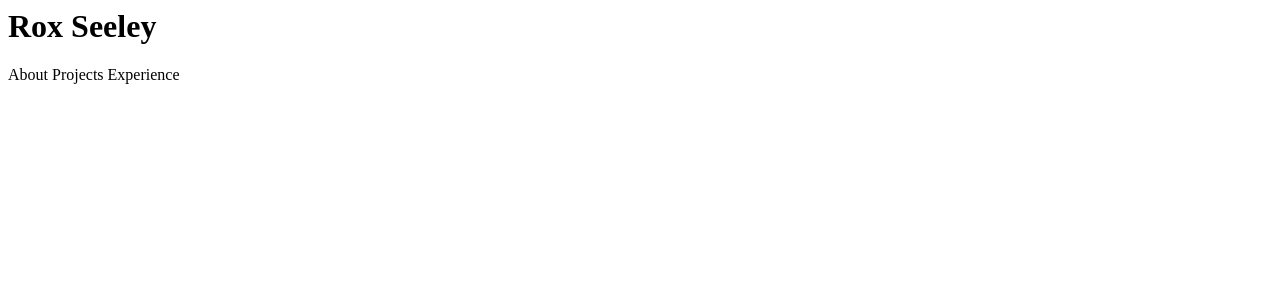
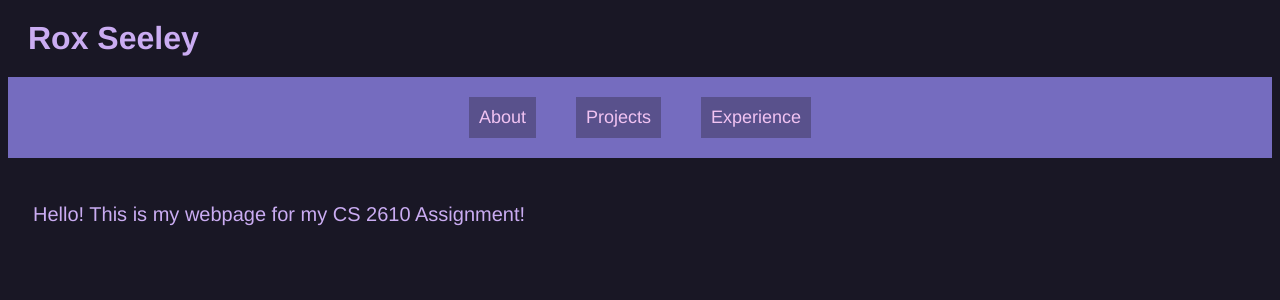
Before and after one commit to ad-auroram/Fall-24-Projects, a Python web app: template WebApps/Assign1/templates/index.html in a window 1280 px wide. Shown: the top 300 px of the page. Run offline with Jinja, Linux system fonts and the light colour scheme; the template is opened without the code that fills it, so the values that code supplies are empty.

Commit message:
Filled out html files with required info and added styling from my asset library.

```diff
--- a/WebApps/Assign1/static/code.js
+++ b/WebApps/Assign1/static/code.js
@@ -0,0 +1,17 @@
+
+
+const links = Object.values(document.getElementsByClassName("links"));
+
+links.forEach(button =>{
+    button.addEventListener("mousedown", (e) => {
+        e.target.dataset.pressed = "true";
+    });
+    button.addEventListener("mouseup", (e) => {
+        e.target.dataset.pressed = "false";
+    });
+    button.addEventListener("mouseleave", (e) => {
+        e.target.dataset.pressed = "false";
+    });
+})
+
+console.log("Help they put me in the console!")
--- a/WebApps/Assign1/static/styles.css
+++ b/WebApps/Assign1/static/styles.css
@@ -0,0 +1,51 @@
+
+body{
+    font-family:'Franklin Gothic Medium', 'Arial Narrow', Arial, sans-serif;
+    background-color: rgb(25, 23, 37);
+    color: rgb(202, 172, 242);
+    text-align: left;
+    align-items: center;
+}
+
+.title{
+    margin:20px;
+}
+
+.content{
+    font-size: 20px;
+    margin: 25px;
+    padding-top: 20px;
+}
+
+.list{
+    padding: 5px;
+}
+
+#links{
+    display:flex;
+    flex-direction: row;
+    justify-content: center;
+    align-items: center;
+    background-color: rgb(117, 108, 191);
+    width: 100%;
+    margin: auto;
+}
+
+.links{
+    background-color: rgb(89, 81, 140);
+    color: rgb(241, 195, 242);
+    font-size: 18px;
+    margin: 20px;
+    padding: 10px;
+    transition: all .3s ease;
+}
+
+.links:hover{
+    background-color:rgb(241, 195, 242);
+    color: rgb(89, 81, 140);
+    box-shadow: 2px 5px rgba(0,0,0,.25);
+}
+
+.links[data-pressed="true"] {
+    box-shadow: none;
+}
--- a/WebApps/Assign1/templates/index.html
+++ b/WebApps/Assign1/templates/index.html
@@ -1,15 +1,21 @@
 <html lang="eng">
     <head>
-        <title>HTTP Server</title>
+        <link rel="stylesheet" href="../static/styles.css" />
+        <script src="../static/code.js" defer></script>
+        <title>index</title>
     </head>
     <body>
         <header>
-            <h1 id="title">Rox Seeley</h1>
+            <h1 class="title">Rox Seeley</h1>
         </header>
         <section id="links">
             <span class="links">About</span>
             <span class="links">Projects</span>
             <span class="links">Experience</span>
         </section>
+        <section>
+
+            <div class="content">Hello! This is my webpage for my CS 2610 Assignment!</div>
+        </section>
     </body>
 </html>
```
Also changed, not shown: WebApps/Assign1/templates/about.html (+18 -0 lines), WebApps/Assign1/templates/experience.html (+17 -0 lines), WebApps/Assign1/templates/projects.html (+20 -0 lines).
